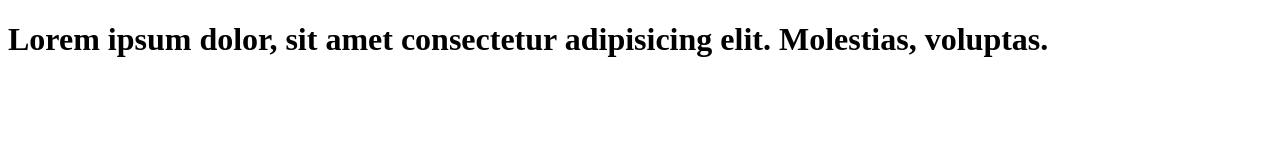
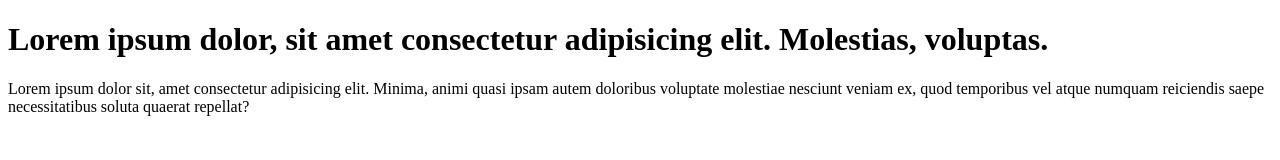
Before and after one commit to wasimadildev/learn-git, a plain HTML site: page index.html in a window 1280 px wide. Drawn offline with Linux system fonts and the light colour scheme.

Commit message:
Update index.html

```diff
--- a/index.html
+++ b/index.html
@@ -7,6 +7,7 @@
 </head>
 <body>
     <h1>Lorem ipsum dolor, sit amet consectetur adipisicing elit. Molestias, voluptas.</h1>
+    <p>Lorem ipsum dolor sit, amet consectetur adipisicing elit. Minima, animi quasi ipsam autem doloribus voluptate molestiae nesciunt veniam ex, quod temporibus vel atque numquam reiciendis saepe necessitatibus soluta quaerat repellat?</p>
 
 </body>
 </html>
```
